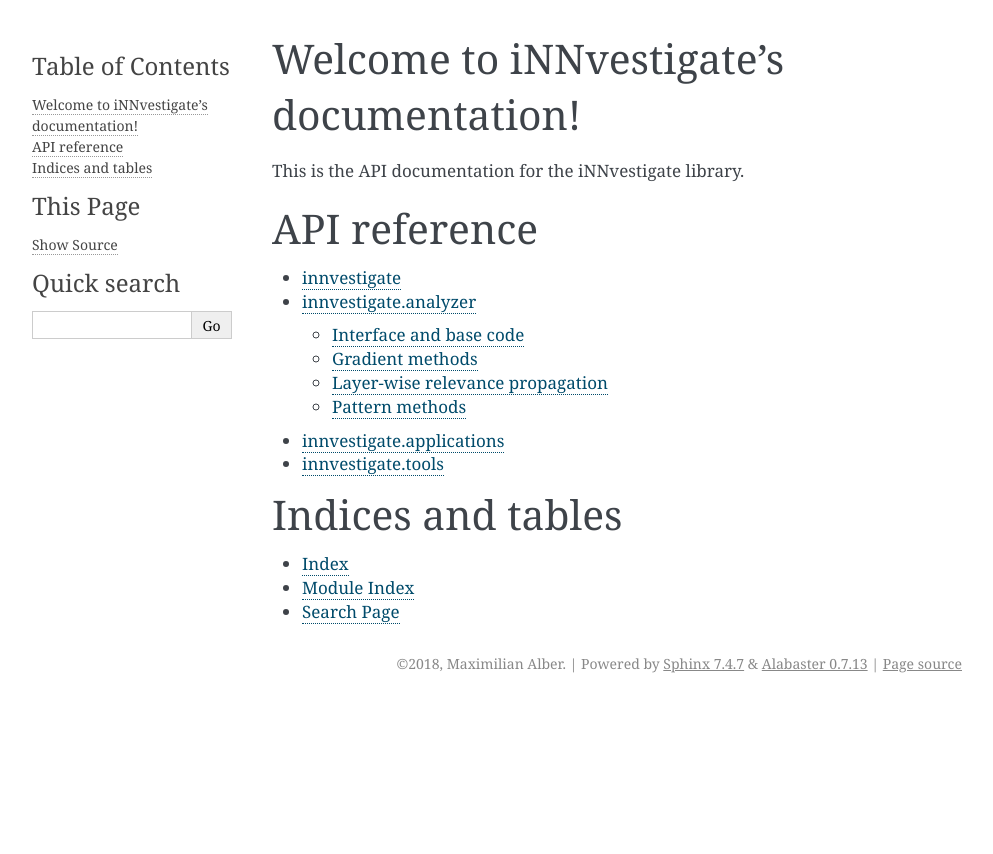
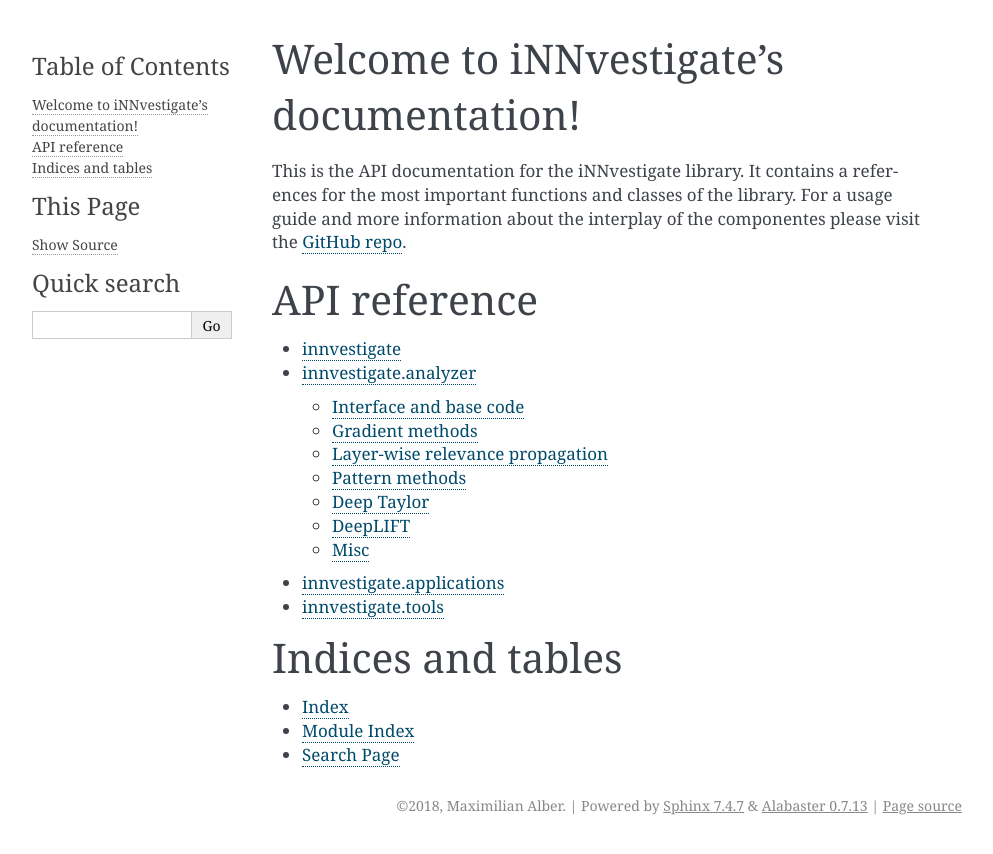
Before and after one commit to albermax/innvestigate, a Sphinx documentation site: the page built from docs/source/index.rst, in a window 1280 px wide. Shown: the top 854 px of the page, without its empty margins (148-1141 px from the left). Built offline with Sphinx 7.4.7, drawn with Linux system fonts in a browser that asks for light colours.

Commit message:
Update documentation.

```diff
--- a/docs/source/index.rst
+++ b/docs/source/index.rst
@@ -11,6 +11,9 @@
    :caption: Contents:
 
 This is the API documentation for the iNNvestigate library.
+It contains a references for the most important functions and classes of the library.
+For a usage guide and more information about the interplay of the componentes
+please visit the `GitHub repo <https://github.com/albermax/innvestigate>`_.
 
 API reference
 =============
```
Also changed, not shown: docs/source/modules/analyzer.rst (+21 -0 lines), docs/source/modules/utils.rst (+8 -0 lines).
